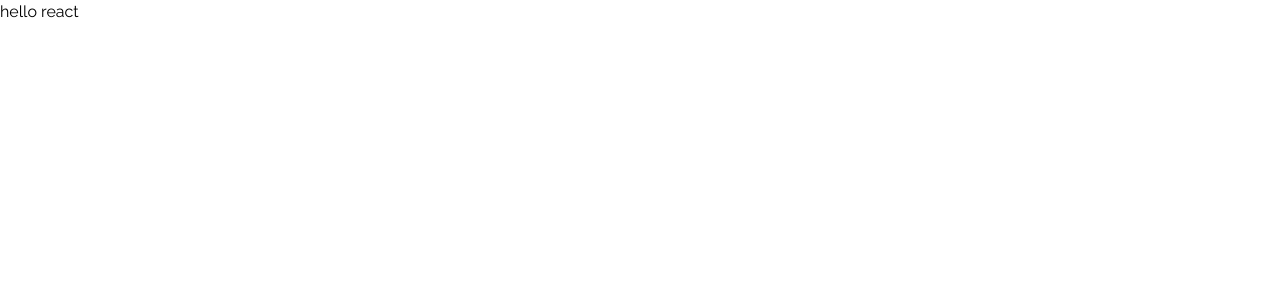
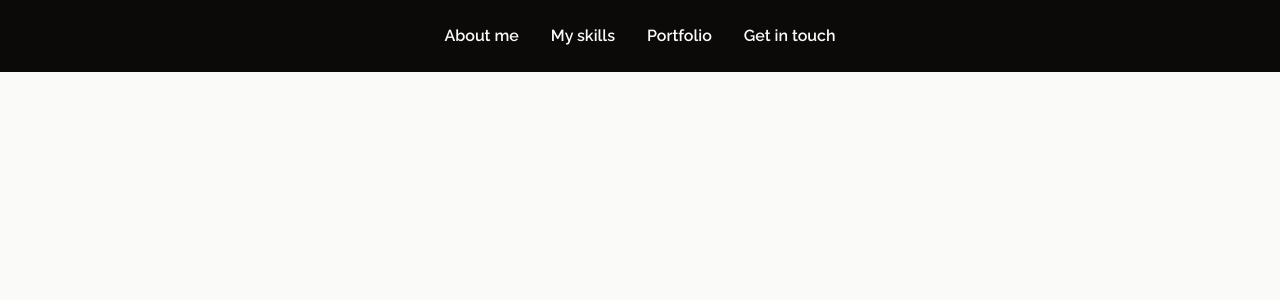
Before and after one commit to rawera-daniel/personal-portfolio, a React (Vite) app: page / in a window 1280 px wide. Shown: the top 300 px of the page. Built offline with nearby package versions, Linux system fonts and the light colour scheme; the HTML template or start-up script is replaced by a standard one.

Commit message:
feat: add header to enable section navigation

```diff
--- a/index.html
+++ b/index.html
@@ -1,4 +1,4 @@
-<!DOCTYPE html>
+<!doctype html>
 <html lang="en">
   <head>
     <meta charset="UTF-8" />
@@ -14,7 +14,7 @@
 
     <title>Vite + React</title>
   </head>
-  <body>
+  <body class="bg-stone-50 text-stone-50">
     <div id="root"></div>
     <script type="module" src="/src/main.jsx"></script>
   </body>
--- a/src/App.jsx
+++ b/src/App.jsx
@@ -1,5 +1,12 @@
+import Applayout from "./ui/Applayout";
+
 function App() {
-  return <div>hello react</div>;
+  return (
+    <div>
+      {" "}
+      <Applayout />
+    </div>
+  );
 }
 
 export default App;
--- /dev/null
+++ b/src/features/Header.jsx
@@ -0,0 +1,14 @@
+function Header() {
+  return (
+    <header className=" bg-stone-950">
+      <ul className="flex items-center justify-center space-x-8 py-6 text-base font-semibold text-stone-50">
+        <li>About me</li>
+        <li>My skills</li>
+        <li>Portfolio</li>
+        <li>Get in touch</li>
+      </ul>
+    </header>
+  );
+}
+
+export default Header;
--- /dev/null
+++ b/src/ui/Applayout.jsx
@@ -0,0 +1,7 @@
+import Header from "../features/Header";
+
+function Applayout() {
+  return <Header />;
+}
+
+export default Applayout;
```
